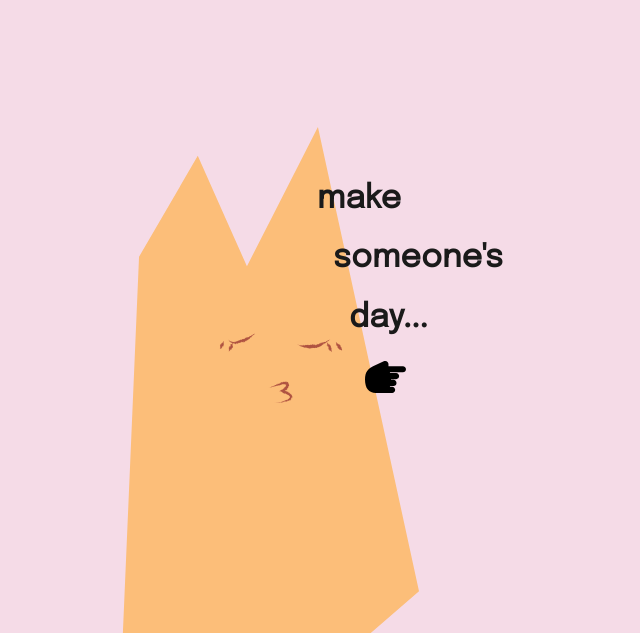
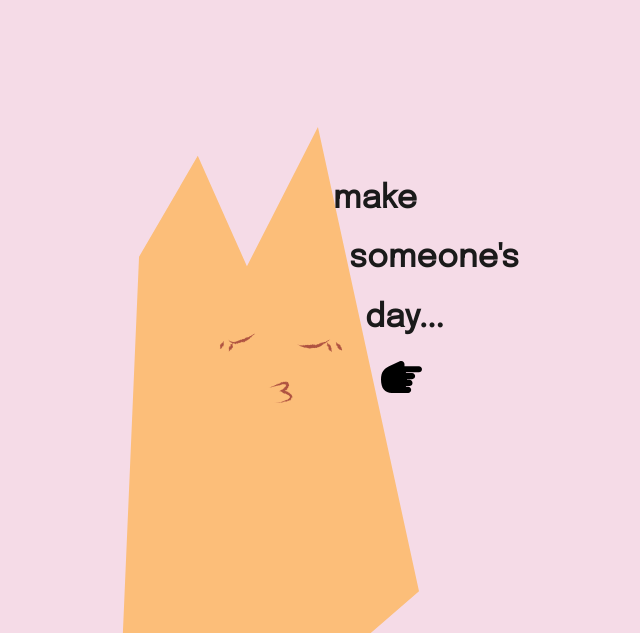
Before and after one commit to sanroe/have-a-nice-wee-day, a Flask app: page / in a window 1280 px wide. Shown: the part 33-666 px from the top of the page, without its empty margins (75-715 px from the left). Run offline with Flask 2, Linux system fonts and the light colour scheme; some web fonts are replaced.

Commit message:
Add padding to main element of global non-scroller pages

```diff
--- a/app/static/css/main.css
+++ b/app/static/css/main.css
@@ -19,6 +19,8 @@ body {
 
 main {
     padding-top: 2rem;
+    padding-left: 1rem;
+    padding-right: 2rem;
 }
 
 h1 {
```
